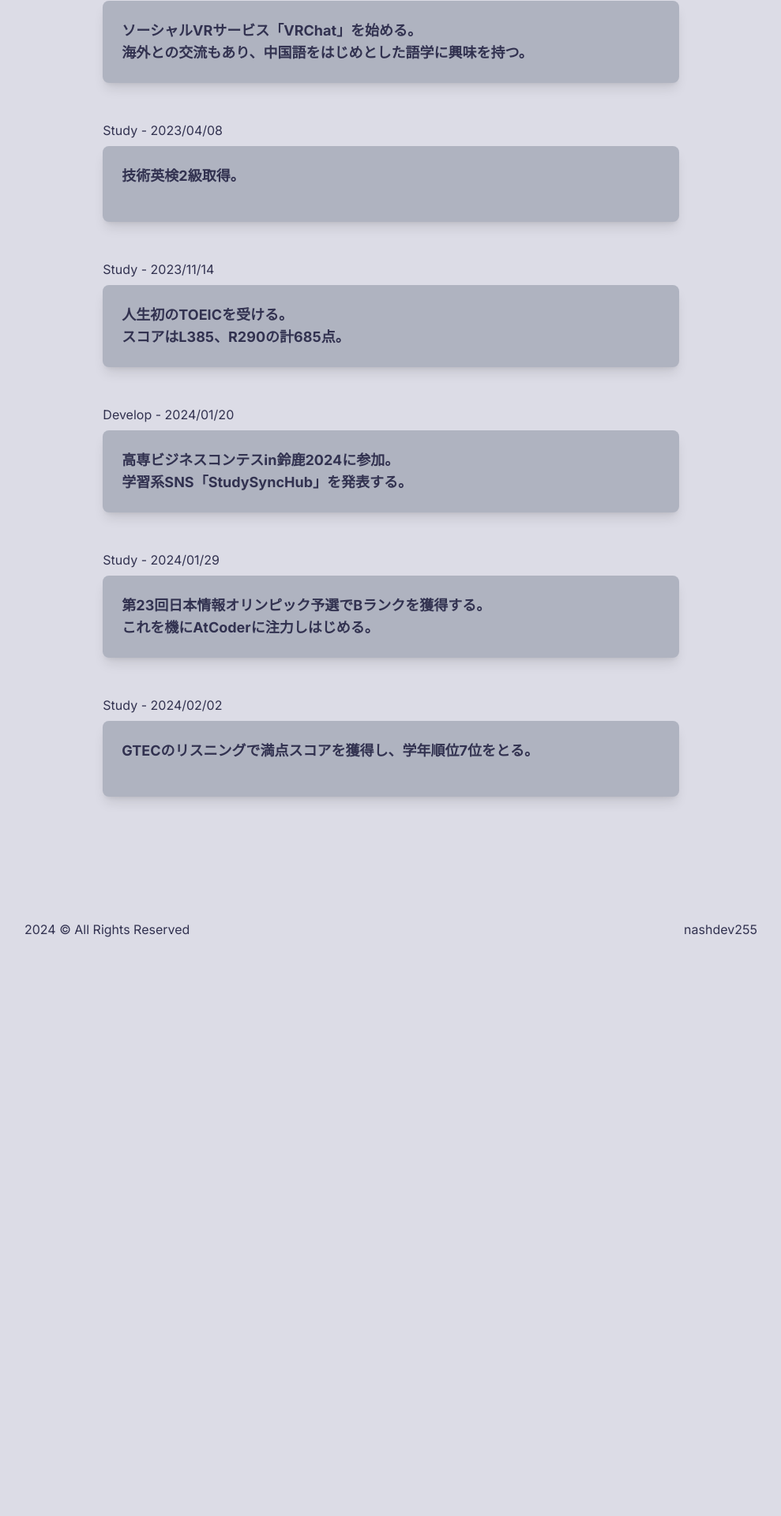
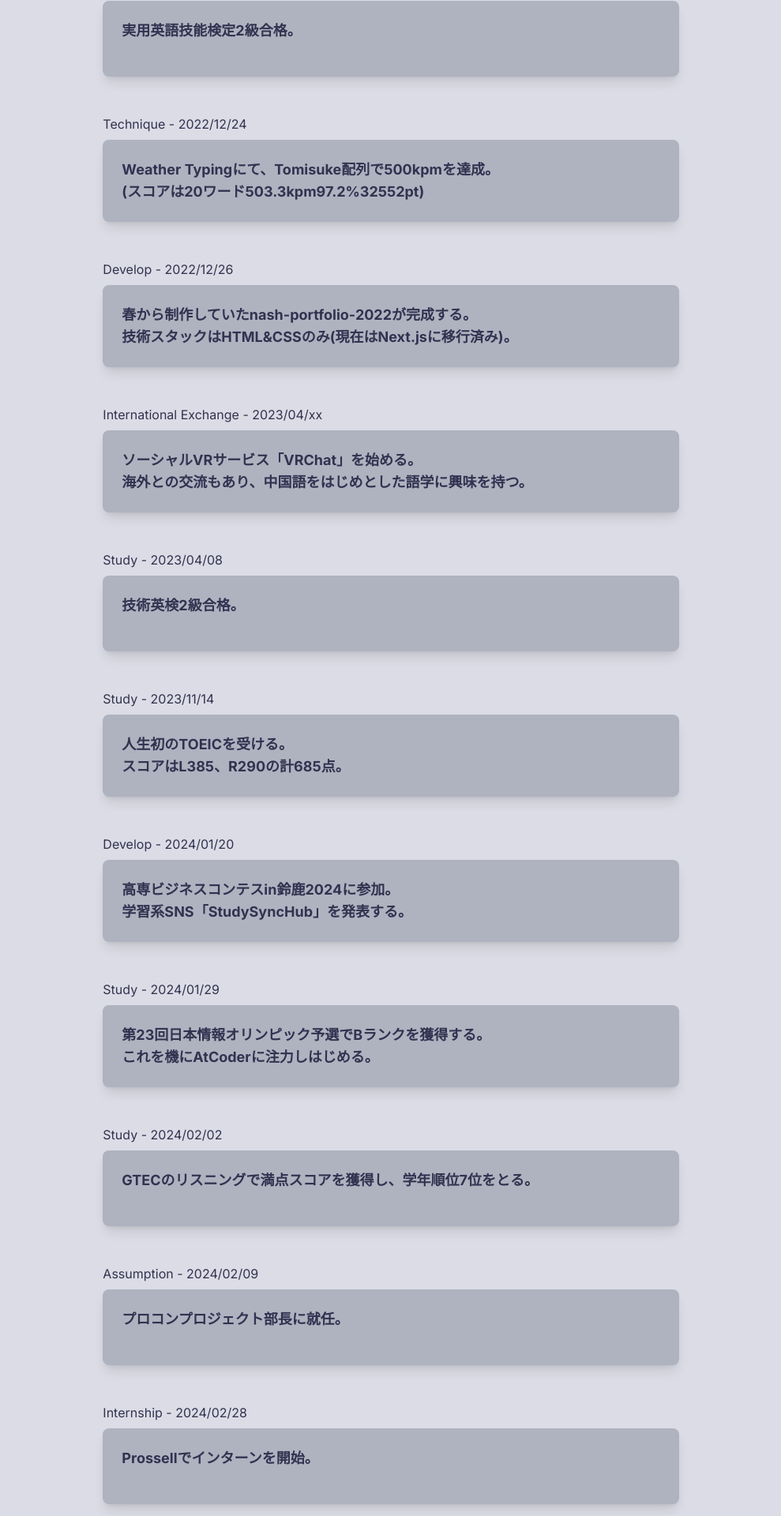
Before and after one commit to nashdev255/nash-portfolio-2024, a Next.js app: page / in a window 1280 px wide. Shown: the part 1963-3883 px from the top of the page at 79% size, without its empty margins (145-1134 px from the left). Before the commit the page ends 3180 px from the top, so only its background shows below. Built offline with nearby package versions, Linux system fonts and the light colour scheme.

Commit message:
Add new contents to timeline

```diff
--- a/src/app/components/Timeline.tsx
+++ b/src/app/components/Timeline.tsx
@@ -69,6 +69,41 @@ const Timeline = () => {
           <li>
             <span className='' />
             <div className='space-y-2'>
+              <p className=''>Study - 2022/11/22</p>
+              <div className='min-h-24 rounded-lg bg-slate-600 bg-opacity-[0.3] shadow-lg'>
+                <p className='p-6 text-lg font-bold'>
+                  実用英語技能検定2級合格。
+                </p>
+              </div>
+            </div>
+          </li>
+          <li>
+            <span className='' />
+            <div className='space-y-2'>
+              <p className=''>Technique - 2022/12/24</p>
+              <div className='min-h-24 rounded-lg bg-slate-600 bg-opacity-[0.3] shadow-lg'>
+                <p className='p-6 text-lg font-bold'>
+                  Weather Typingにて、Tomisuke配列で500kpmを達成。<br />
+                  (スコアは20ワード503.3kpm97.2%32552pt)
+                </p>
+              </div>
+            </div>
+          </li>
+          <li>
+            <span className='' />
+            <div className='space-y-2'>
+              <p className=''>Develop - 2022/12/26</p>
+              <div className='min-h-24 rounded-lg bg-slate-600 bg-opacity-[0.3] shadow-lg'>
+                <p className='p-6 text-lg font-bold'>
+                  春から制作していたnash-portfolio-2022が完成する。<br />
+                  技術スタックはHTML&CSSのみ(現在はNext.jsに移行済み)。
+                </p>
+              </div>
+            </div>
+          </li>
+          <li>
+            <span className='' />
+            <div className='space-y-2'>
               <p className=''>International Exchange - 2023/04/xx</p>
               <div className='min-h-24 rounded-lg bg-slate-600 bg-opacity-[0.3] shadow-lg'>
                 <p className='p-6 text-lg font-bold'>
@@ -84,7 +119,7 @@ const Timeline = () => {
               <p className=''>Study - 2023/04/08</p>
               <div className='min-h-24 rounded-lg bg-slate-600 bg-opacity-[0.3] shadow-lg'>
                 <p className='p-6 text-lg font-bold'>
-                  技術英検2級取得。<br />
+                  技術英検2級合格。
                 </p>
               </div>
             </div>
@@ -136,6 +171,28 @@ const Timeline = () => {
               </div>
             </div>
           </li>
+          <li>
+            <span className='' />
+            <div className='space-y-2'>
+              <p className=''>Assumption - 2024/02/09</p>
+              <div className='min-h-24 rounded-lg bg-slate-600 bg-opacity-[0.3] shadow-lg'>
+                <p className='p-6 text-lg font-bold'>
+                  プロコンプロジェクト部長に就任。
+                </p>
+              </div>
+            </div>
+          </li>
+          <li>
+            <span className='' />
+            <div className='space-y-2'>
+              <p className=''>Internship - 2024/02/28</p>
+              <div className='min-h-24 rounded-lg bg-slate-600 bg-opacity-[0.3] shadow-lg'>
+                <p className='p-6 text-lg font-bold'>
+                  Prossellでインターンを開始。
+                </p>
+              </div>
+            </div>
+          </li>
         </ul>
       </div>
     </div>
```
